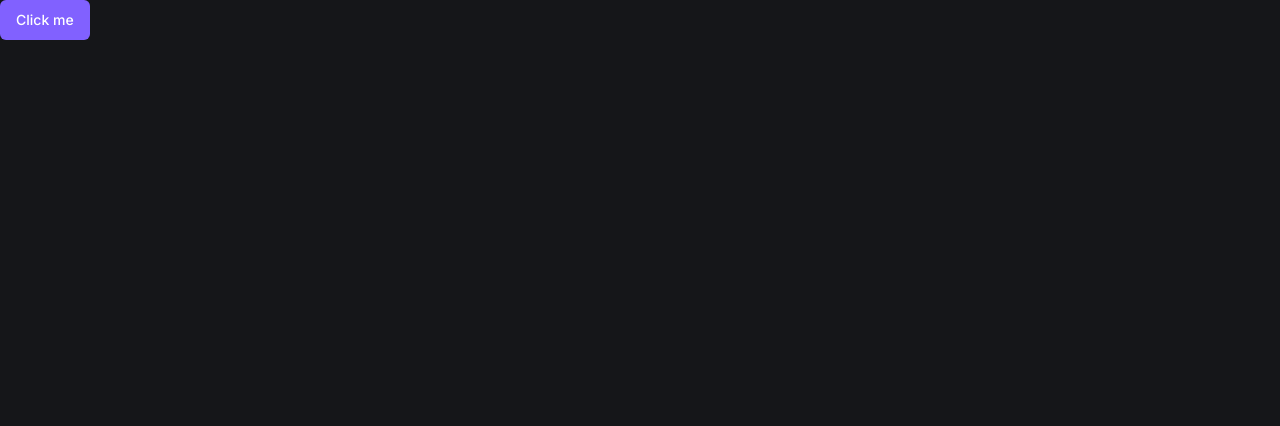
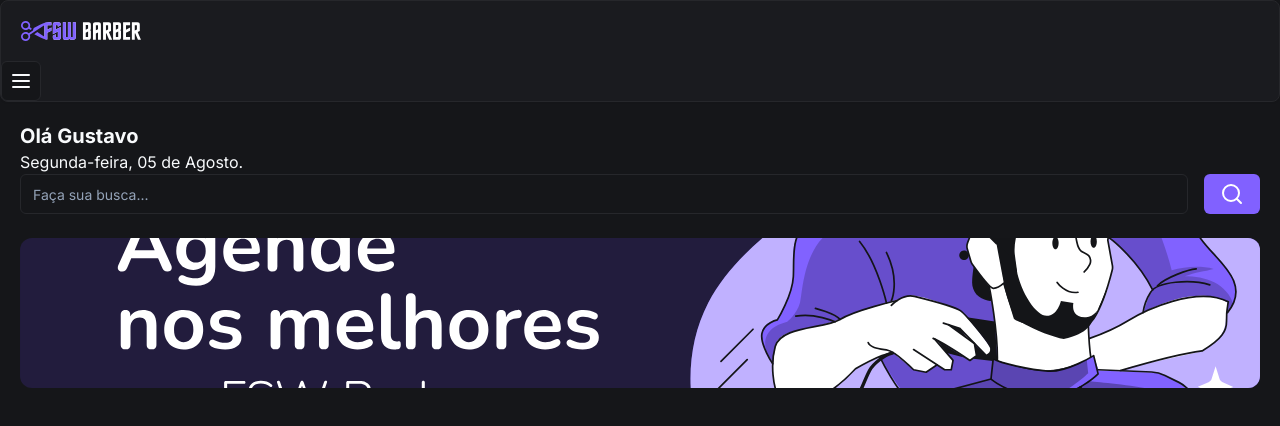
Before and after one commit to Baccan/fsw-barber-2024, a Next.js app: page / in a window 1280 px wide. Shown: the top 426 px of the page. Built offline with nearby package versions, Linux system fonts and the light colour scheme.

Commit message:
[FEATURE] add Header component and banner

```diff
--- /dev/null
+++ b/app/_components/header.tsx
@@ -0,0 +1,21 @@
+import Image from "next/image"
+import { Card, CardContent } from "./ui/card"
+import { Button } from "./ui/button"
+import { MenuIcon } from "lucide-react"
+
+const Header = () => {
+  return (
+    <div>
+      <Card>
+        <CardContent className="flex flex-row items-center justify-between p-5">
+          <Image alt="FSW Barber" src="/Logo.svg" width={120} height={18} />
+        </CardContent>
+        <Button variant="outline" size="icon">
+          <MenuIcon />
+        </Button>
+      </Card>
+    </div>
+  )
+}
+
+export default Header
--- /dev/null
+++ b/app/_components/ui/card.tsx
@@ -0,0 +1,79 @@
+import * as React from "react"
+
+import { cn } from "@/app/_lib/utils"
+
+const Card = React.forwardRef<
+  HTMLDivElement,
+  React.HTMLAttributes<HTMLDivElement>
+>(({ className, ...props }, ref) => (
+  <div
+    ref={ref}
+    className={cn(
+      "rounded-lg border bg-card text-card-foreground shadow-sm",
+      className,
+    )}
+    {...props}
+  />
+))
+Card.displayName = "Card"
+
+const CardHeader = React.forwardRef<
+  HTMLDivElement,
+  React.HTMLAttributes<HTMLDivElement>
+>(({ className, ...props }, ref) => (
+  <div
+    ref={ref}
+    className={cn("flex flex-col space-y-1.5 p-6", className)}
+    {...props}
+  />
+))
+CardHeader.displayName = "CardHeader"
+
+const CardTitle = React.forwardRef<
+  HTMLParagraphElement,
+  React.HTMLAttributes<HTMLHeadingElement>
+>(({ className, ...props }, ref) => (
+  <h3
+    ref={ref}
+    className={cn(
+      "text-2xl font-semibold leading-none tracking-tight",
+      className,
+    )}
+    {...props}
+  />
+))
+CardTitle.displayName = "CardTitle"
+
+const CardDescription = React.forwardRef<
+  HTMLParagraphElement,
+  React.HTMLAttributes<HTMLParagraphElement>
+>(({ className, ...props }, ref) => (
+  <p
+    ref={ref}
+    className={cn("text-sm text-muted-foreground", className)}
+    {...props}
+  />
+))
+CardDescription.displayName = "CardDescription"
+
+const CardContent = React.forwardRef<
+  HTMLDivElement,
+  React.HTMLAttributes<HTMLDivElement>
+>(({ className, ...props }, ref) => (
+  <div ref={ref} className={cn("p-6 pt-0", className)} {...props} />
+))
+CardContent.displayName = "CardContent"
+
+const CardFooter = React.forwardRef<
+  HTMLDivElement,
+  React.HTMLAttributes<HTMLDivElement>
+>(({ className, ...props }, ref) => (
+  <div
+    ref={ref}
+    className={cn("flex items-center p-6 pt-0", className)}
+    {...props}
+  />
+))
+CardFooter.displayName = "CardFooter"
+
+export { Card, CardHeader, CardFooter, CardTitle, CardDescription, CardContent }
--- /dev/null
+++ b/app/_components/ui/input.tsx
@@ -0,0 +1,25 @@
+import * as React from "react"
+
+import { cn } from "@/app/_lib/utils"
+
+export interface InputProps
+  extends React.InputHTMLAttributes<HTMLInputElement> {}
+
+const Input = React.forwardRef<HTMLInputElement, InputProps>(
+  ({ className, type, ...props }, ref) => {
+    return (
+      <input
+        type={type}
+        className={cn(
+          "flex h-10 w-full rounded-md border border-input bg-background px-3 py-2 text-sm ring-offset-background file:border-0 file:bg-transparent file:text-sm file:font-medium placeholder:text-muted-foreground focus-visible:outline-none focus-visible:ring-2 focus-visible:ring-ring focus-visible:ring-offset-2 disabled:cursor-not-allowed disabled:opacity-50",
+          className,
+        )}
+        ref={ref}
+        {...props}
+      />
+    )
+  },
+)
+Input.displayName = "Input"
+
+export { Input }
--- a/app/page.tsx
+++ b/app/page.tsx
@@ -6,14 +6,43 @@
 "use client"
 
 // import { useState } from "react"
+import Header from "./_components/header"
+import { Input } from "./_components/ui/input"
+import { SearchIcon } from "lucide-react"
 import { Button } from "./_components/ui/button"
+import Image from "next/image"
 
 const Home = () => {
   // const [] = useState()
 
   // return <h1 className="bg-red mb-5 text-red-500">Red text</h1>
 
-  return <Button>Click me</Button>
+  // return <Button>Click me</Button>
+  return (
+    <div>
+      <Header />
+      <div className="p-5">
+        <h2 className="text-xl font-bold">Olá Gustavo</h2>
+        <p>Segunda-feira, 05 de Agosto.</p>
+
+        <div className="flex items-center gap-2 space-x-2">
+          <Input placeholder="Faça sua busca..." />
+          <Button>
+            <SearchIcon />
+          </Button>
+        </div>
+
+        <div className="relative mt-6 h-[150px] w-full">
+          <Image
+            src="/banner-01.svg"
+            alt="Agende nos melhores lugares com FSW Barber"
+            fill
+            className="rounded-xl object-cover"
+          />
+        </div>
+      </div>
+    </div>
+  )
 }
 
 export default Home
```
Also changed, not shown: public/Logo.svg (added), public/banner-01.svg (added).
